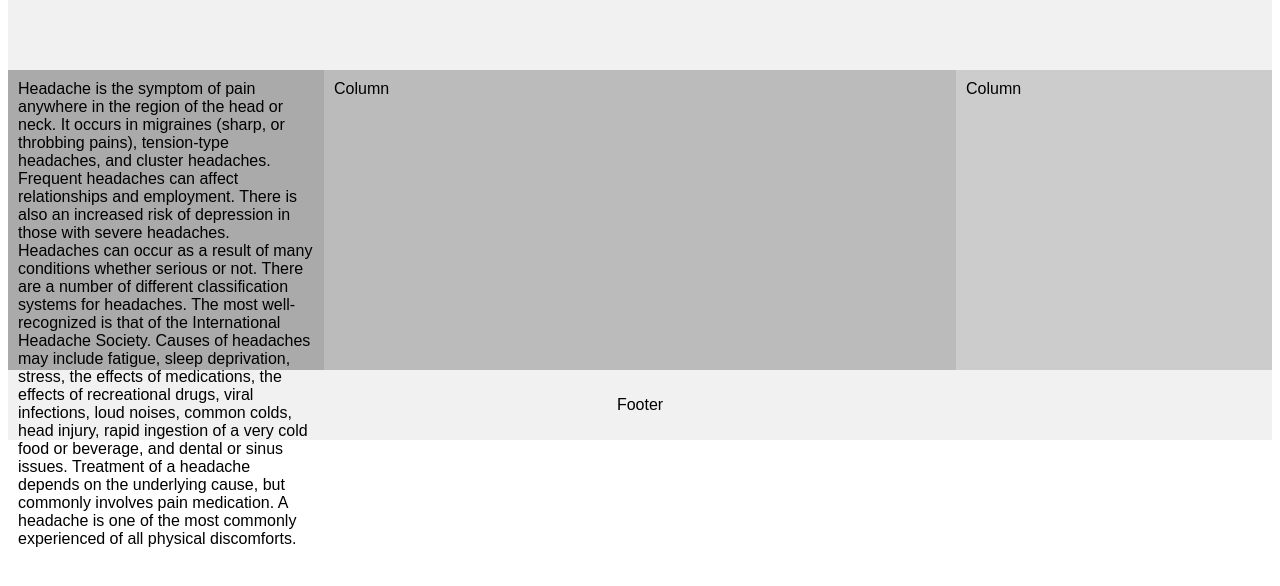
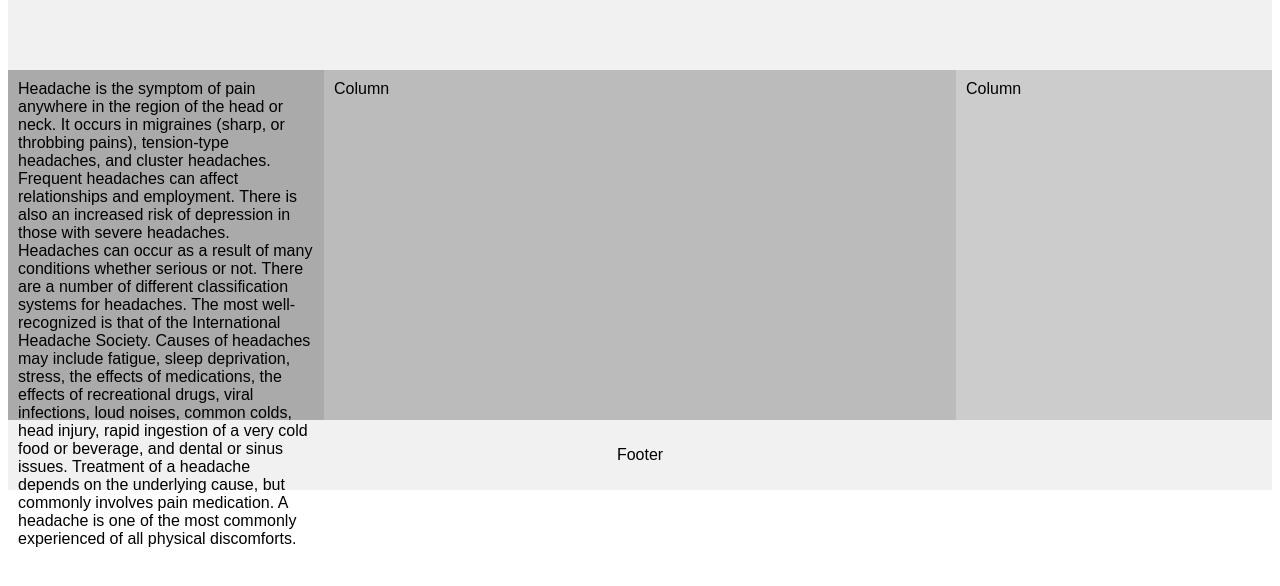
Before and after one commit to Kieranhak/projectwebsite2, a plain HTML site: page index.html in a window 1280 px wide. Shown: the part 146-732 px from the top of the page. Drawn offline with Linux system fonts and the light colour scheme.

Commit message:
Update index.html

```diff
--- a/index.html
+++ b/index.html
@@ -25,7 +25,7 @@ body {
 .column {
     float: left;
     padding: 10px;
-    height: 300px; /* Should be removed. Only for demonstration */
+    height: 350px; /* Should be removed. Only for demonstration */
 }
 
 /* Left and right column */
```
